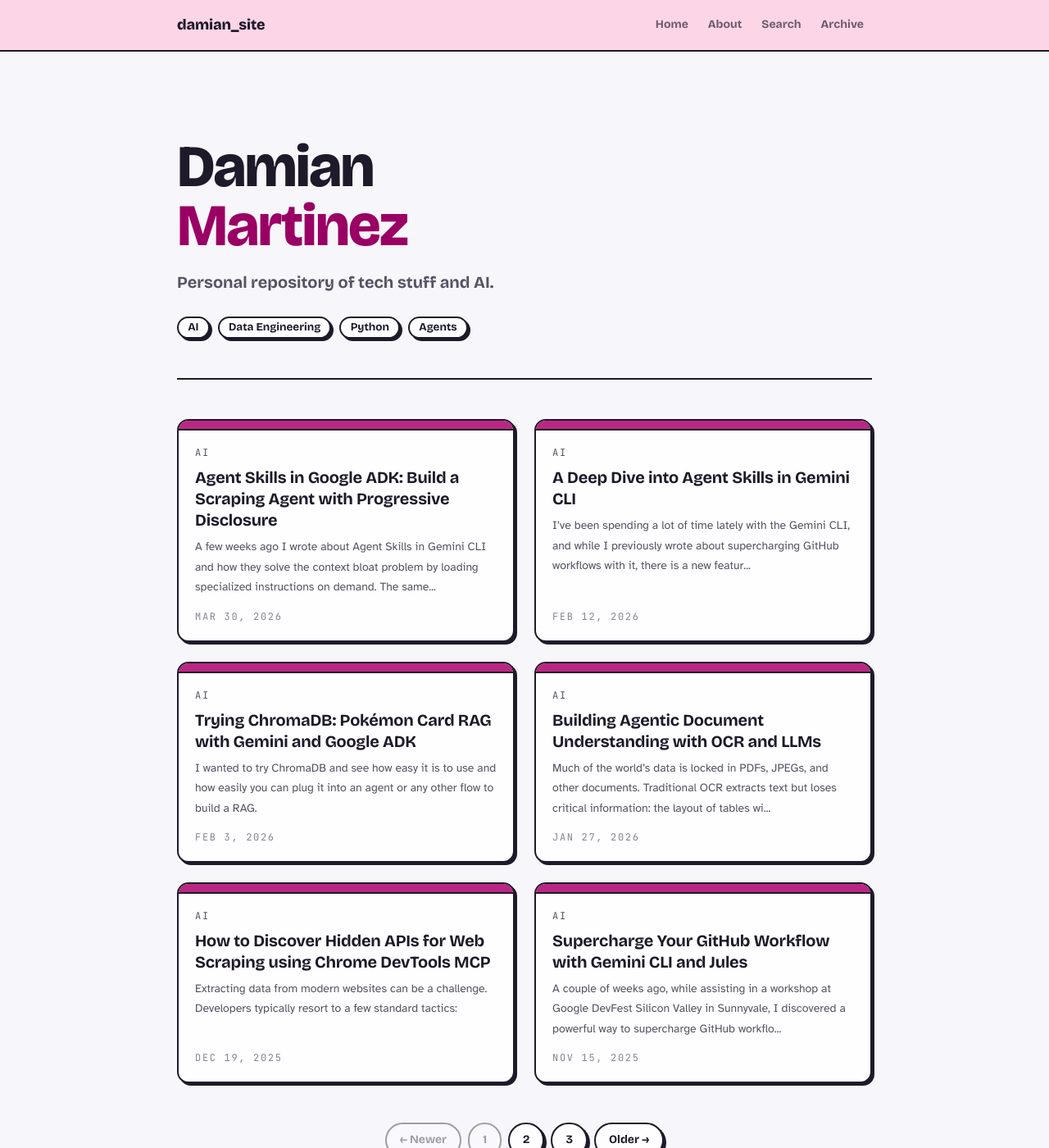
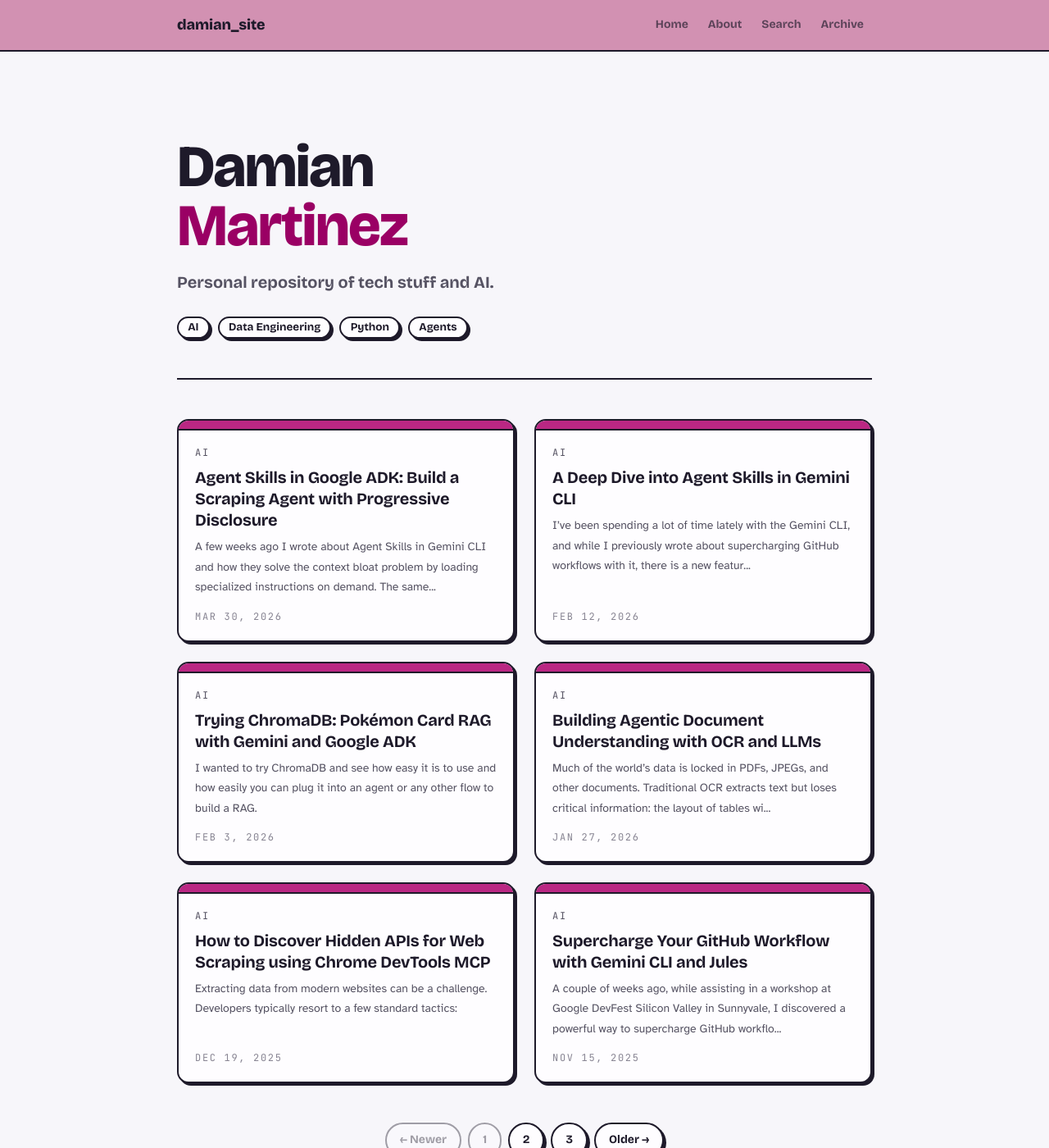
Before and after one commit to DamiMartinez/damimartinez.github.io, a Jekyll site: the page built from index.html, in a window 1280 px wide and 1400 px high. Shown: the whole window at 82% size. Built offline with Jekyll 4.4.1, drawn with Linux system fonts in a browser that asks for light colours; the list of posts is cut into pages by our own code.

Commit message:
style: set navbar bg to #E8A6CB pink

```diff
--- a/_sass/_variables.scss
+++ b/_sass/_variables.scss
@@ -11,7 +11,7 @@
   --color-ink-soft:   oklch(45% .026 295);
   --color-ink-faint:  oklch(62% .022 295);
   --color-tomato:     oklch(54% .2 348);
-  --color-marigold:   oklch(91% .05 348);
+  --color-marigold:   oklch(73% .09 348);
   --color-grape:      oklch(45% .19 350);
   --color-footer-bg:  oklch(16% .018 295);
   --color-footer-fg:  oklch(98% .008 300);
```
